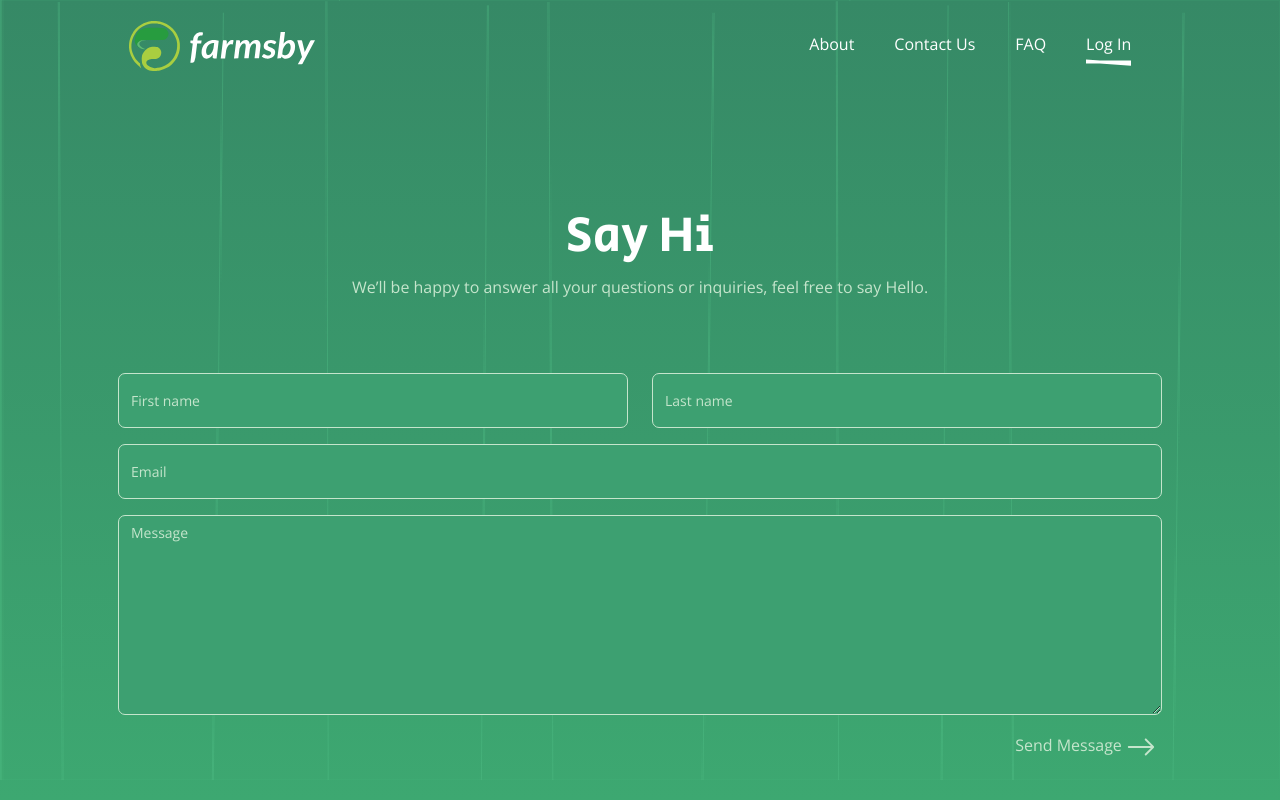
After one commit to Farmsby/farmsby.com, a PHP site: page /contact in a window 1280 px wide. The commit adds this page. Run offline with PHP 8.4, Linux system fonts and the light colour scheme; some libraries are stand-ins or nearby versions.

Commit message:
push update

```diff
--- a/assets/css/main.css
+++ b/assets/css/main.css
@@ -245,6 +245,36 @@ section.community {
     line-height: 1.5;
   }
 
+.inputfield { height: 55px; }
+.inputfield-y { height: 200px; }
+
+.inputfield,
+.inputfield-y {
+    border: 1px solid #C5E5CC;
+    background: #3DA071;
+    box-sizing: border-box;
+    border-radius: 7px;
+    outline: none;
+    font-size: 14px;
+    color: rgba(197, 229, 204, 1);
+}
+.inputfield::placeholder,
+.inputfield-y::placeholder {
+    color: rgba(197, 229, 204, 1);
+}
+.inputfield:focus,
+.inputfield-y:focus {
+    background: #41be84;
+    color: #ffffff;
+    outline: none;
+}
+.c-btn {
+    background-color: transparent !important;
+    border: none;
+    float: right;
+    color: #C5E5CC;
+}
+.c-btn > img { display: inline-table; height: 30px;}
 .content {
     display: inline-block;
     height: auto;
--- /dev/null
+++ b/contact.php
@@ -0,0 +1,66 @@
+<!DOCTYPE html>
+<html lang="en">
+
+<head>
+    <meta charset="UTF-8">
+    <meta http-equiv="X-UA-Compatible" content="IE=edge">
+    <meta name="viewport" content="width=device-width, initial-scale=1.0">
+    <title>Farmsby | Contact Us</title>
+    <link rel="stylesheet" href="./assets/libraries/bootstrap5/css/bootstrap.css">
+    <link rel="stylesheet" href="./assets/libraries/fontawesome/css/all.css">
+    <link rel="stylesheet" href="./assets/css/main.css">
+    <link rel="stylesheet" href="./assets/css/custom.css">
+    <link rel="preconnect" href="https://fonts.gstatic.com">
+    <link
+        href="https://fonts.googleapis.com/css2?family=Open+Sans:ital,wght@0,300;0,400;0,600;0,700;0,800;1,300;1,400;1,600;1,700;1,800&family=Secular+One&display=swap"
+        rel="stylesheet">
+</head>
+
+<body>
+    <div class="bg_pattern">
+        <!-- Code within this block -->
+        <?php include_once './widgets/header.php'; ?>
+
+        <div class="hero container">
+            <div class="row">
+                <div class="col-md-12 col-sm-12 pushdown-x2 text-center">
+                    <h1 class="text-white f-50">Say Hi</h1>
+                    <p class="text-teal">We’ll be happy to answer all your questions or inquiries, feel free to say Hello.</p>
+                </div>
+            </div>
+        </div>
+
+        <section>
+            <form action="" class="container p-5">
+                <div class="row pb-3">
+                    <div class="col">
+                        <input type="text" class="form-control inputfield" placeholder="First name">
+                    </div>
+                    <div class="col">
+                        <input type="text" class="form-control inputfield" placeholder="Last name">
+                    </div>
+                </div>
+                <div class="form-group pb-3">
+                    <input type="text" class="form-control inputfield" placeholder="Email">
+                </div>
+                <div class="form-group pb-3">
+                    <textarea class="form-control inputfield-y" placeholder="Message"></textarea>
+                </div>
+                <button type="submit" class="c-btn">
+                    Send Message <img src="./assets/images/icon/bi_arrow-right.svg" alt="">
+                </button>
+            </form>
+        </section>
+
+
+        <!-- Code within this block -->
+    </div>
+
+    <script src="./assets/js/jquery.js"></script>
+    <script src="./assets/js/config.js"></script>
+    <script src="./assets/js/app.js"></script>
+    <script src="./assets/libraries/bootstrap5/js/bootstrap.js"></script>
+    <script src="./assets/libraries/fontawesome/js/all.js"></script>
+</body>
+
+</html>
```
Also changed, not shown: assets/images/icon/bi_arrow-right.svg (added).
